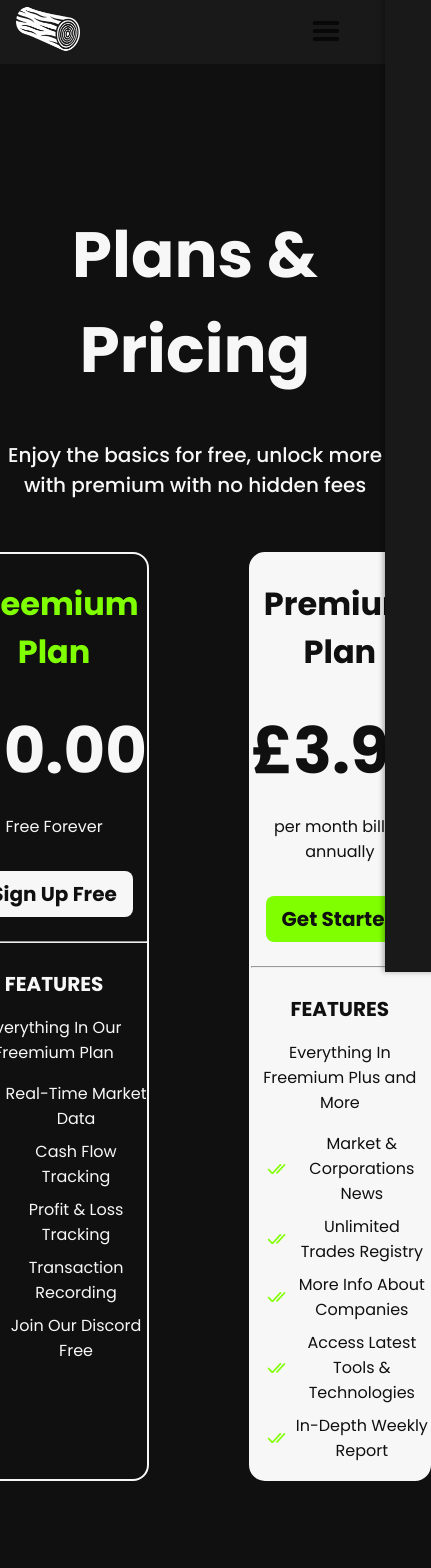
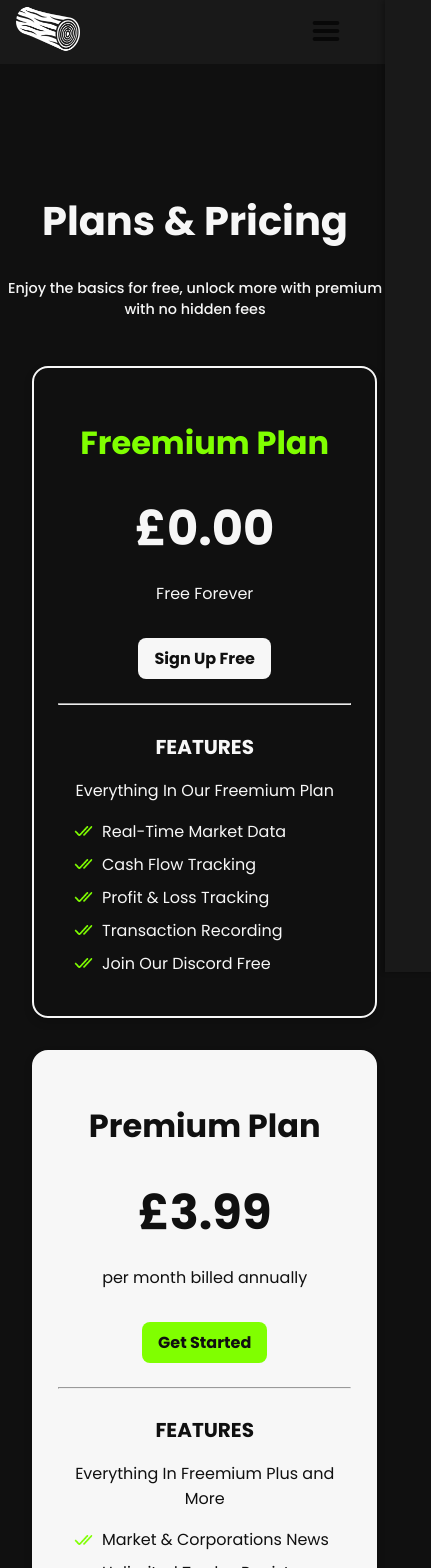
Before and after one commit to waleedsadeh/tradinglog, a React (Create React App) app: page /pricing in a window 390 px wide. Shown: the top 1568 px of the page, 431 px wide, since content can reach past the window. Built offline with nearby package versions, Linux system fonts and the light colour scheme.

Commit message:
changes in pricing styles

```diff
--- a/src/styles/Pricing.css
+++ b/src/styles/Pricing.css
@@ -30,22 +30,21 @@
     justify-content: center;
     gap: 6.25rem;
     padding: 2rem;
+    flex-wrap: wrap; /* Allow cards to wrap on smaller screens */
 }
 
-.pricing-card-free{
+.pricing-card-free, .pricing-card-pro {
     background-color: #101010;
     border-radius: 1rem;
     border: 2px solid #f7f7f7;
     width: 400px;
     text-align: center;
+    padding: 1.5rem;
+    box-shadow: 0 4px 8px rgba(0, 0, 0, 0.2);
 }
 
 .pricing-card-pro {
     background-color: #f7f7f7;
-    border-radius: 1rem;
-    border: 2px solid #f7f7f7;
-    width: 400px;
-    text-align: center;
 }
 
 .pricing-card-free h2 {
@@ -58,86 +57,71 @@
     font-size: 2rem;
 }
 
-.pricing-card-free h3 {
-    color: #f7f7f7;
+.pricing-card-free h3, .pricing-card-pro h3 {
     font-size: 4rem;
     margin: 0rem;
 }
 
+.pricing-card-free h3 {
+    color: #f7f7f7;
+}
+
 .pricing-card-pro h3 {
     color: #101010;
-    font-size: 4rem;
-    margin: 0rem
+}
+
+.pricing-card-free p, .pricing-card-pro p {
+    font-size: 1rem;
 }
 
 .pricing-card-free p {
     color: #f7f7f7;
-    font-size: 1rem;
 }
 
 .pricing-card-pro p {
     color: #101010;
-    font-size: 1rem;
 }
-.pricing-button {
+
+.pricing-button, .premium-button {
     display: inline-block;
     margin-block: 1rem;
     padding: 0.5rem 1rem;
-    background-color: #f7f7f7;
-    color: #101010;
     text-decoration: none;
     font-weight: bold;
     border-radius: 0.5rem;
     font-size: 1.25rem;
 }
 
+.pricing-button {
+    background-color: #f7f7f7;
+    color: #101010;
+}
+
 .premium-button {
-    display: inline-block;
-    margin-block: 1rem;
-    padding: 0.5rem 1rem;
     background-color: #80FF00;
     color: #101010;
-    text-decoration: none;
-    font-weight: bold;
-    border-radius: 0.5rem;
+}
+
+.pricing-card-free-features h4, .pricing-card-pro-features h4 {
     font-size: 1.25rem;
-
+    margin-bottom: 0.5rem;
 }
 
 .pricing-card-free-features h4 {
     color: #f7f7f7;
-    font-size: 1.25rem;
-    margin-bottom: 0.5rem;
 }
+
 .pricing-card-pro-features h4 {
     color: #101010;
-    font-size: 1.25rem;
-    margin-bottom: 0.5rem;
-}
-.pricing-card-free-features p {
-    color: #f7f7f7;
-    font-size: 1rem;
 }
 
-.pricing-card-pro-features p {
-    color: #101010;
-    font-size: 1rem;
-}
-
-.pricing-card-free-features ul {
-    list-style: none;
-    padding: 0 0 0.5rem 0;
-    margin: 0;
-
-}
-.pricing-card-pro-features ul {
+.pricing-card-free-features ul, .pricing-card-pro-features ul {
     list-style: none;
     padding: 0 0 0.5rem 0;
     margin: 0;
 }
 
-.pricing-card-free-features li {
-    color: #f7f7f7;
+.pricing-card-free-features li, .pricing-card-pro-features li {
     font-size: 1rem;
     margin: 0.5rem 0;
     display: flex;
@@ -145,23 +129,56 @@
     margin-left: 1rem;
 }
 
+.pricing-card-free-features li {
+    color: #f7f7f7;
+}
+
 .pricing-card-pro-features li {
     color: #101010;
-    font-size: 1rem;
-    margin: 0.5rem 0;
-    display: flex;
-    align-items: center;
-    margin-left: 1rem;
 }
 
-.pricing-card-free-features li img {
+.pricing-card-free-features li img, .pricing-card-pro-features li img {
     width: 20px;
     height: 20px;
     margin-right: 0.5rem;
 }
 
-.pricing-card-pro-features li img {
-    width: 20px;
-    height: 20px;
-    margin-right: 0.5rem;
+/* Responsive Styles */
+@media screen and (max-width: 768px) {
+    .pricing-cards {
+        flex-direction: column;
+        align-items: center;
+        gap: 2rem;
+    }
+
+    .pricing-card-free, .pricing-card-pro {
+        width: 90%; /* Adjust card width for smaller screens */
+    }
+
+    .pricing-header h1 {
+        font-size: 3rem;
+    }
+
+    .pricing-header p {
+        font-size: 1rem;
+    }
 }
+
+@media screen and (max-width: 480px) {
+    .pricing-header h1 {
+        font-size: 2.5rem;
+    }
+
+    .pricing-header p {
+        font-size: 0.9rem;
+    }
+
+    .pricing-card-free h3, .pricing-card-pro h3 {
+        font-size: 3rem;
+    }
+
+    .pricing-button, .premium-button {
+        font-size: 1rem;
+        padding: 0.5rem 1rem;
+    }
+}
```
